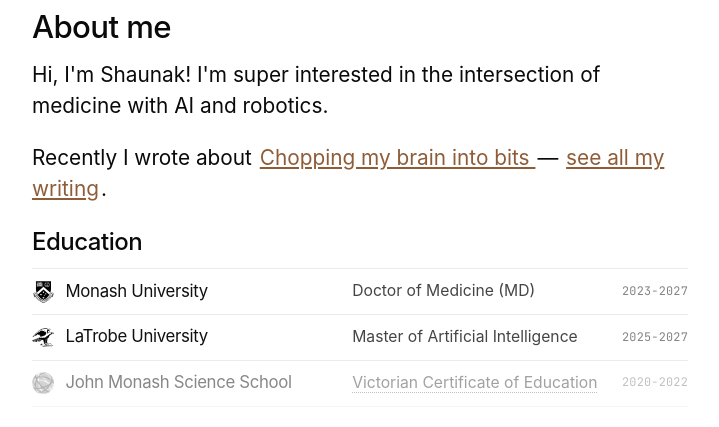
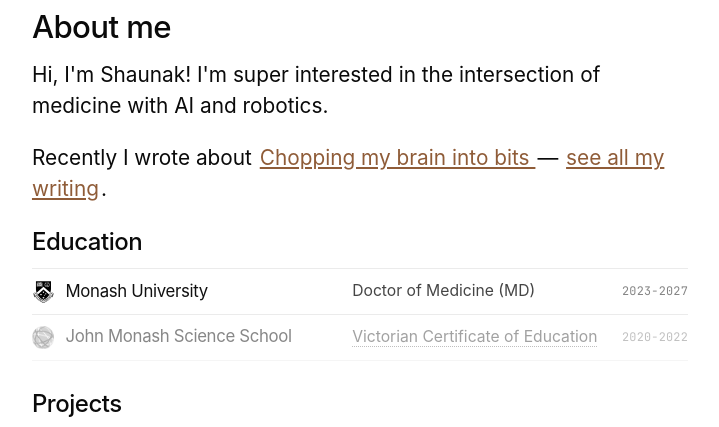
Before and after one commit to shaunakg/srg.id.au, an Astro site: page / in a window 1280 px wide. Shown: the part 299-726 px from the top of the page, without its empty margins (280-999 px from the left). Built offline with nearby package versions, Linux system fonts and the light colour scheme; Astro itself is replaced by a stand-in of ours; some packages are replaced by stand-ins of ours; grey boxes are pictures that could not be loaded; a web font is replaced by a local one.

Commit message:
Bye LaTrobe

```diff
--- a/src/pages/index.astro
+++ b/src/pages/index.astro
@@ -70,7 +70,7 @@ const jmssLogo = getKnownImageDimensions('/images/jmss-bw.webp')!;
       <p class="education-period mono">2023-2027</p>
     </article>
 
-    <article class="education-item">
+    <!-- <article class="education-item">
       <div class="education-school">
         <div class="education-logo">
           <Image src="/images/latrobe.png" alt="LaTrobe University logo" width={latrobeLogo.width} height={latrobeLogo.height} />
@@ -80,7 +80,7 @@ const jmssLogo = getKnownImageDimensions('/images/jmss-bw.webp')!;
 
       <p class="education-degree">Master of Artificial Intelligence</p>
       <p class="education-period mono">2025-2027</p>
-    </article>
+    </article> -->
 
     <article class="education-item is-complete">
       <div class="education-school">
```
